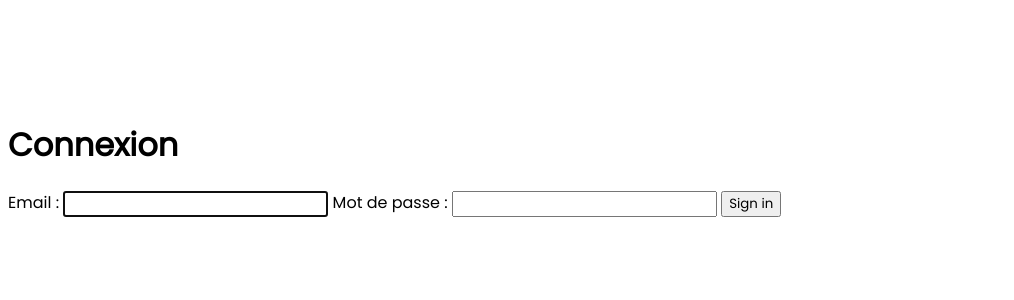
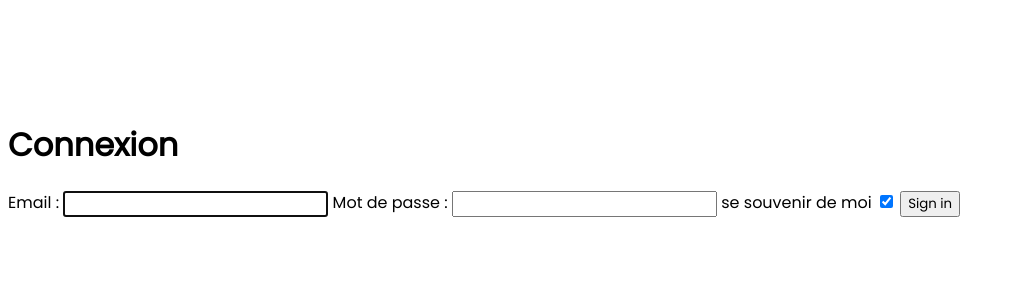
Before and after one commit to adriandufac/ClubMAide, a Symfony app: template templates/security/login.html.twig in a window 1280 px wide. Shown: the part 123-423 px from the top of the page, without its empty margins (0-1014 px from the left). Run offline with Twig, Linux system fonts and the light colour scheme; the template is opened without the code that fills it, so the values that code supplies are empty; some libraries are stand-ins or nearby versions.

Commit message:
ajout redane se souvenir de moi

```diff
--- a/templates/security/login.html.twig
+++ b/templates/security/login.html.twig
@@ -24,7 +24,8 @@
     <input type="email" value="{{ last_username }}" name="email" id="inputEmail" class="form-control" autocomplete="email" required autofocus>
     <label for="inputPassword">Mot de passe :</label>
     <input type="password" name="password" id="inputPassword" class="form-control" autocomplete="current-password" required>
-
+    <label for="remember_me">se souvenir de moi </label>
+    <input type="checkbox" name="remember_me" checked/>
     <input type="hidden" name="_csrf_token"
            value="{{ csrf_token('authenticate') }}"
     >
```
Also changed, not shown: 1 other file.
